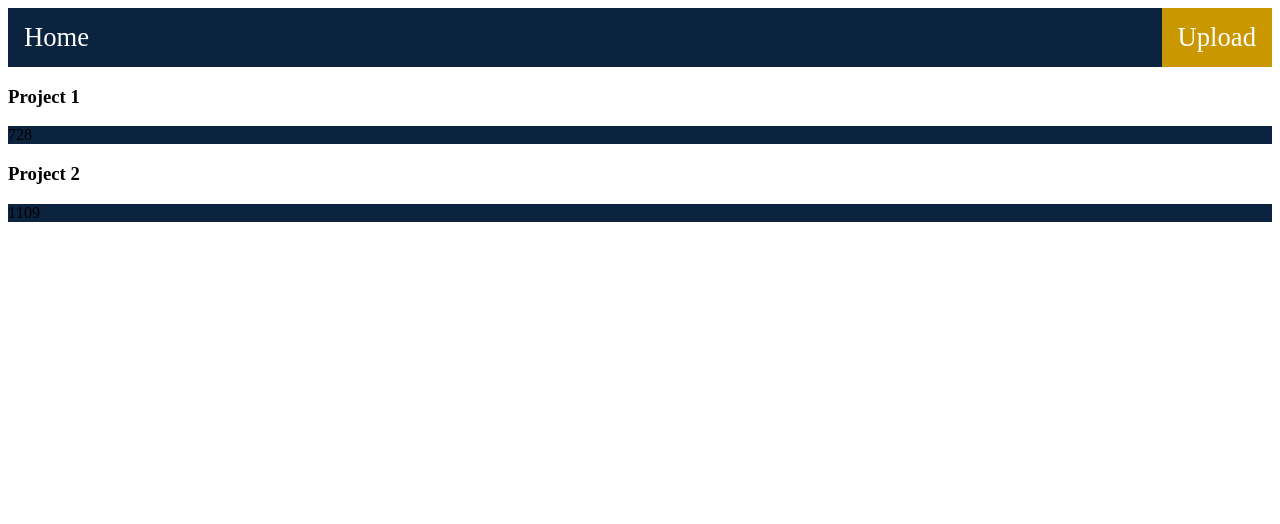
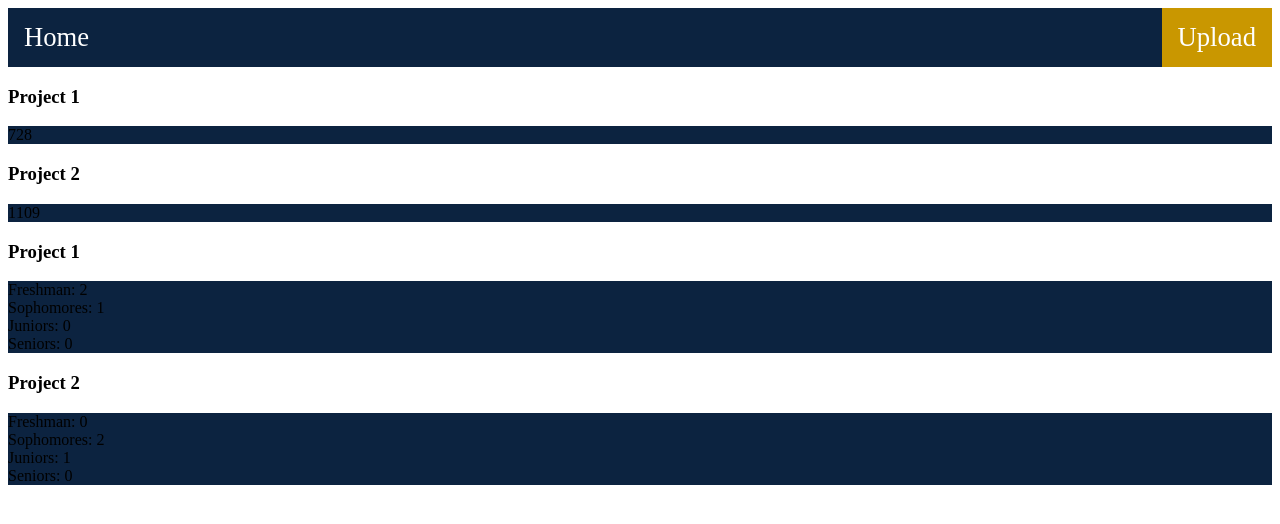
Before and after one commit to wasingera/project-management, a Django app: page / in a window 1280 px wide. Shown: the top 524 px of the page. Run offline with Django 4.2, Linux system fonts and the light colour scheme.

Commit message:
Apr5, 2022

```diff
--- a/cs4good/stats/funcs.py
+++ b/cs4good/stats/funcs.py
@@ -153,3 +153,12 @@ def findMatches():
     #     print()
 
     return projects
+
+def stats(project):
+
+    years = {'name': project.name, 2022 : 0, 2023 : 0, 2024 : 0, 2025 : 0}
+
+    for member in project.assigned:
+        years[member.grade] += 1
+
+    return years
--- a/cs4good/stats/templates/stats/index.html
+++ b/cs4good/stats/templates/stats/index.html
@@ -52,6 +52,18 @@ li a:hover:not(.active) {
 </div>
 {% endfor %}
 
+{% for stat in info %}
+<div>
+  <h3>{{ stat.name }}</h3>
+  <ul>
+    <li>Freshman: {{ stat.2025 }}</li> <br>
+    <li>Sophomores: {{ stat.2024 }}</li> <br>
+    <li>Juniors: {{ stat.2023 }}</li> <br>
+    <li>Seniors: {{ stat.2022 }}</li> <br>
+  </ul>
+</div>
+
+{% endfor %}
 
 
 </body>
--- a/cs4good/stats/views.py
+++ b/cs4good/stats/views.py
@@ -1,12 +1,21 @@
 from django.shortcuts import render
 from django.http import HttpResponse
-from .funcs import readProjects, findMatches
+from .funcs import readProjects, findMatches, stats
 
 # Create your views here.
 
 def index(request):
     projects = findMatches()
-    return render(request, 'stats/index.html', { 'projects': projects })
+
+    info = []
+
+    for project in projects:
+        years = stats(project)
+        info.append(years)
+
+    print(info)
+
+    return render(request, 'stats/index.html', { 'projects': projects, 'info': info })
 
 def upload(request):
     if request.method == "POST":
```
